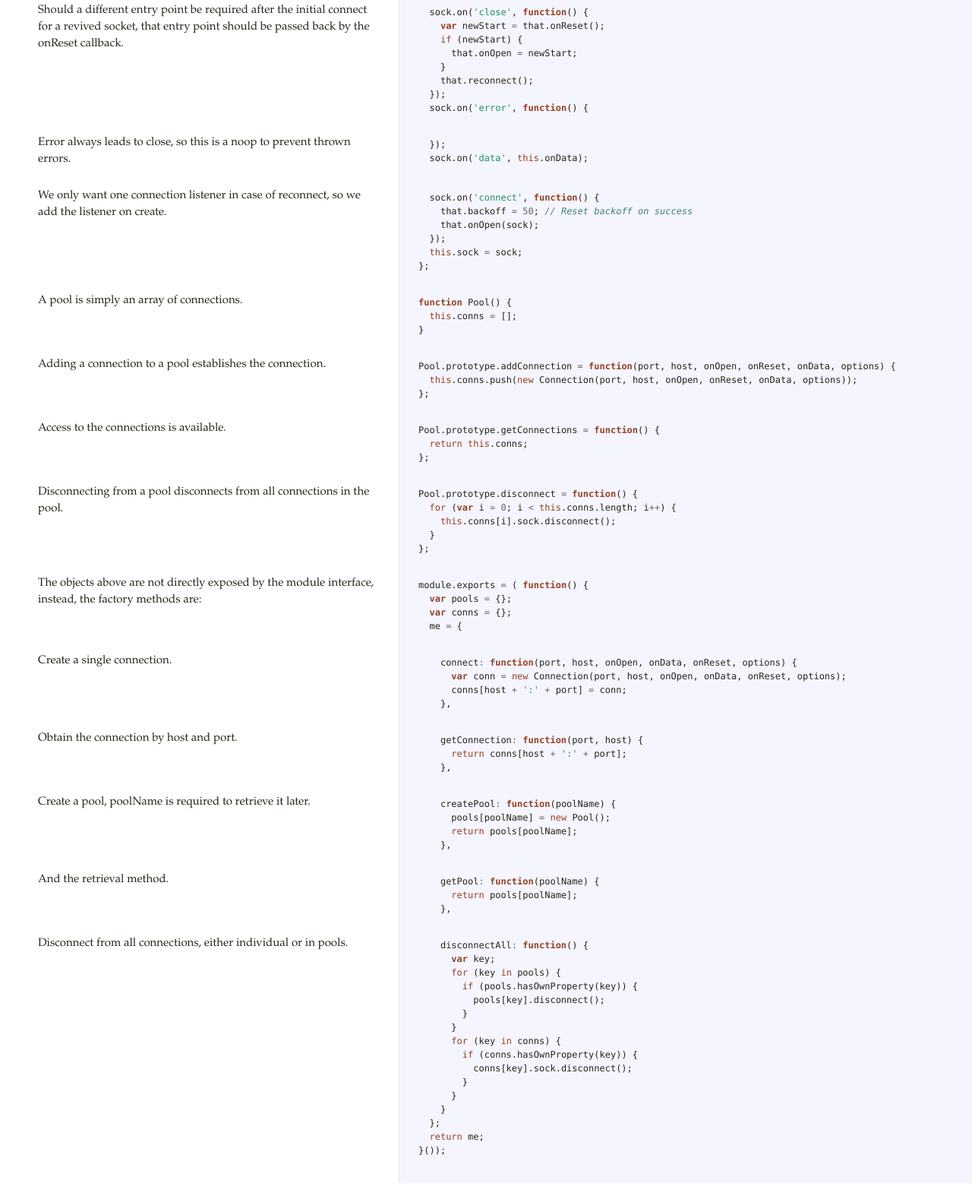
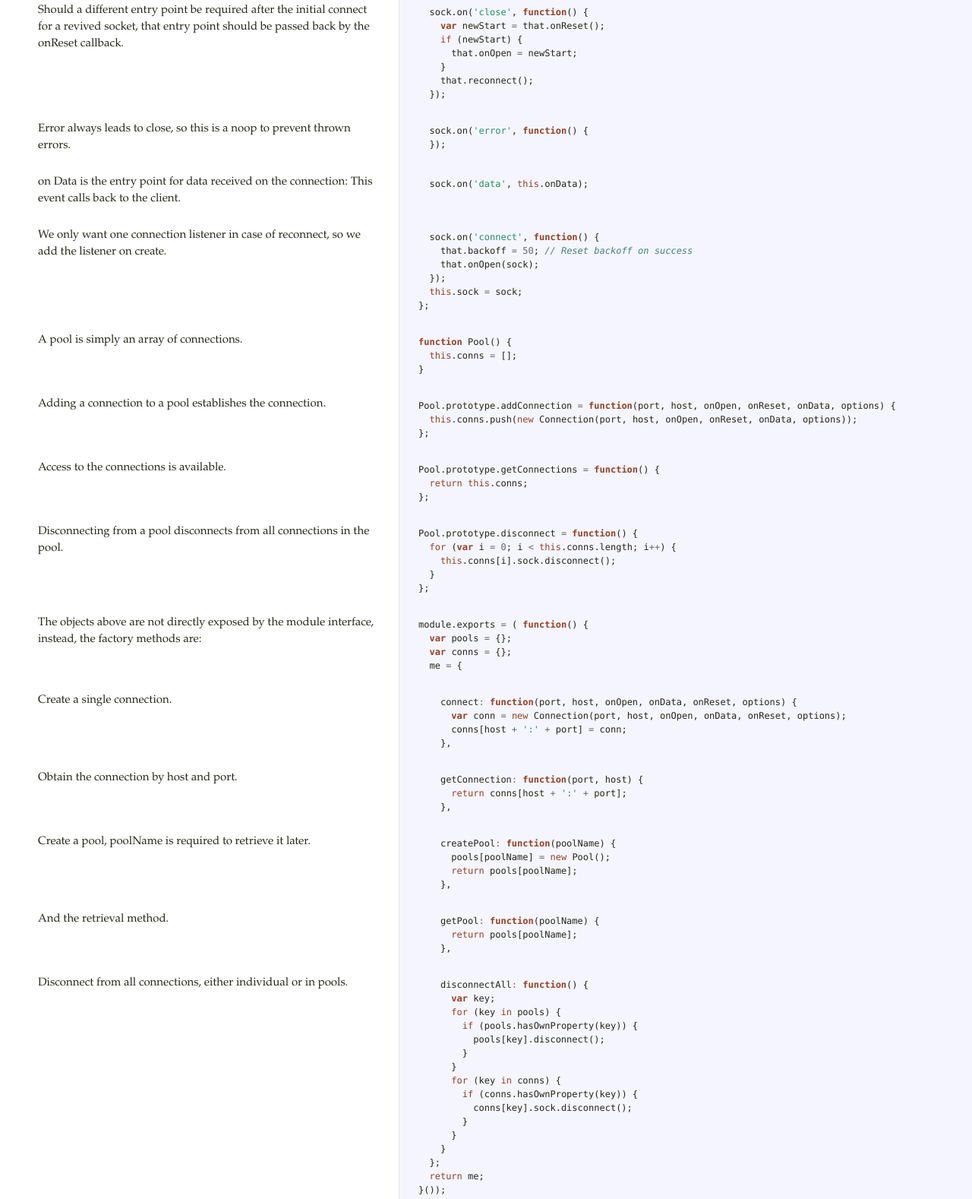
Before and after one commit to overclocked/overclocked.github.com, a plain HTML site: page connman/connman.html in a window 1280 px wide. Shown: the part 1417-2995 px from the top of the page at 76% size. Before the commit the page ends 2974 px from the top, so only its background shows below. Drawn offline with Linux system fonts and the light colour scheme.

Commit message:
Update annotated source

```diff
--- a/connman/connman.html
+++ b/connman/connman.html
@@ -69,38 +69,38 @@ callback.</p>             </td>             <td class="code">               <div
       <span class="nx">that</span><span class="p">.</span><span class="nx">onOpen</span> <span class="o">=</span> <span class="nx">newStart</span><span class="p">;</span>
     <span class="p">}</span>
     <span class="nx">that</span><span class="p">.</span><span class="nx">reconnect</span><span class="p">();</span>
-  <span class="p">});</span>
-  <span class="nx">sock</span><span class="p">.</span><span class="nx">on</span><span class="p">(</span><span class="s1">&#39;error&#39;</span><span class="p">,</span> <span class="kd">function</span><span class="p">()</span> <span class="p">{</span></pre></div>             </td>           </tr>                               <tr id="section-10">             <td class="docs">               <div class="pilwrap">                 <a class="pilcrow" href="#section-10">&#182;</a>               </div>               <p>Error always leads to close, so this is a noop to prevent thrown errors.</p>             </td>             <td class="code">               <div class="highlight"><pre>  <span class="p">});</span>
-  <span class="nx">sock</span><span class="p">.</span><span class="nx">on</span><span class="p">(</span><span class="s1">&#39;data&#39;</span><span class="p">,</span> <span class="k">this</span><span class="p">.</span><span class="nx">onData</span><span class="p">);</span></pre></div>             </td>           </tr>                               <tr id="section-11">             <td class="docs">               <div class="pilwrap">                 <a class="pilcrow" href="#section-11">&#182;</a>               </div>               <p>We only want one connection listener in case of reconnect, so we add the listener on create.</p>             </td>             <td class="code">               <div class="highlight"><pre>  <span class="nx">sock</span><span class="p">.</span><span class="nx">on</span><span class="p">(</span><span class="s1">&#39;connect&#39;</span><span class="p">,</span> <span class="kd">function</span><span class="p">()</span> <span class="p">{</span>
+  <span class="p">});</span></pre></div>             </td>           </tr>                               <tr id="section-10">             <td class="docs">               <div class="pilwrap">                 <a class="pilcrow" href="#section-10">&#182;</a>               </div>               <p>Error always leads to close, so this is a noop to prevent thrown errors.</p>             </td>             <td class="code">               <div class="highlight"><pre>  <span class="nx">sock</span><span class="p">.</span><span class="nx">on</span><span class="p">(</span><span class="s1">&#39;error&#39;</span><span class="p">,</span> <span class="kd">function</span><span class="p">()</span> <span class="p">{</span>
+  <span class="p">});</span></pre></div>             </td>           </tr>                               <tr id="section-11">             <td class="docs">               <div class="pilwrap">                 <a class="pilcrow" href="#section-11">&#182;</a>               </div>               <p>on Data is the entry point for data received on the connection:
+This event calls back to the client.</p>             </td>             <td class="code">               <div class="highlight"><pre>  <span class="nx">sock</span><span class="p">.</span><span class="nx">on</span><span class="p">(</span><span class="s1">&#39;data&#39;</span><span class="p">,</span> <span class="k">this</span><span class="p">.</span><span class="nx">onData</span><span class="p">);</span></pre></div>             </td>           </tr>                               <tr id="section-12">             <td class="docs">               <div class="pilwrap">                 <a class="pilcrow" href="#section-12">&#182;</a>               </div>               <p>We only want one connection listener in case of reconnect, so we add the listener on create.</p>             </td>             <td class="code">               <div class="highlight"><pre>  <span class="nx">sock</span><span class="p">.</span><span class="nx">on</span><span class="p">(</span><span class="s1">&#39;connect&#39;</span><span class="p">,</span> <span class="kd">function</span><span class="p">()</span> <span class="p">{</span>
     <span class="nx">that</span><span class="p">.</span><span class="nx">backoff</span> <span class="o">=</span> <span class="mi">50</span><span class="p">;</span> <span class="c1">// Reset backoff on success</span>
     <span class="nx">that</span><span class="p">.</span><span class="nx">onOpen</span><span class="p">(</span><span class="nx">sock</span><span class="p">);</span>
   <span class="p">});</span>
   <span class="k">this</span><span class="p">.</span><span class="nx">sock</span> <span class="o">=</span> <span class="nx">sock</span><span class="p">;</span>
-<span class="p">};</span></pre></div>             </td>           </tr>                               <tr id="section-12">             <td class="docs">               <div class="pilwrap">                 <a class="pilcrow" href="#section-12">&#182;</a>               </div>               <p>A pool is simply an array of connections.</p>             </td>             <td class="code">               <div class="highlight"><pre><span class="kd">function</span> <span class="nx">Pool</span><span class="p">()</span> <span class="p">{</span>
+<span class="p">};</span></pre></div>             </td>           </tr>                               <tr id="section-13">             <td class="docs">               <div class="pilwrap">                 <a class="pilcrow" href="#section-13">&#182;</a>               </div>               <p>A pool is simply an array of connections.</p>             </td>             <td class="code">               <div class="highlight"><pre><span class="kd">function</span> <span class="nx">Pool</span><span class="p">()</span> <span class="p">{</span>
   <span class="k">this</span><span class="p">.</span><span class="nx">conns</span> <span class="o">=</span> <span class="p">[];</span>
-<span class="p">}</span></pre></div>             </td>           </tr>                               <tr id="section-13">             <td class="docs">               <div class="pilwrap">                 <a class="pilcrow" href="#section-13">&#182;</a>               </div>               <p>Adding a connection to a pool establishes the connection.</p>             </td>             <td class="code">               <div class="highlight"><pre><span class="nx">Pool</span><span class="p">.</span><span class="nx">prototype</span><span class="p">.</span><span class="nx">addConnection</span> <span class="o">=</span> <span class="kd">function</span><span class="p">(</span><span class="nx">port</span><span class="p">,</span> <span class="nx">host</span><span class="p">,</span> <span class="nx">onOpen</span><span class="p">,</span> <span class="nx">onReset</span><span class="p">,</span> <span class="nx">onData</span><span class="p">,</span> <span class="nx">options</span><span class="p">)</span> <span class="p">{</span>
+<span class="p">}</span></pre></div>             </td>           </tr>                               <tr id="section-14">             <td class="docs">               <div class="pilwrap">                 <a class="pilcrow" href="#section-14">&#182;</a>               </div>               <p>Adding a connection to a pool establishes the connection.</p>             </td>             <td class="code">               <div class="highlight"><pre><span class="nx">Pool</span><span class="p">.</span><span class="nx">prototype</span><span class="p">.</span><span class="nx">addConnection</span> <span class="o">=</span> <span class="kd">function</span><span class="p">(</span><span class="nx">port</span><span class="p">,</span> <span class="nx">host</span><span class="p">,</span> <span class="nx">onOpen</span><span class="p">,</span> <span class="nx">onReset</span><span class="p">,</span> <span class="nx">onData</span><span class="p">,</span> <span class="nx">options</span><span class="p">)</span> <span class="p">{</span>
   <span class="k">this</span><span class="p">.</span><span class="nx">conns</span><span class="p">.</span><span class="nx">push</span><span class="p">(</span><span class="k">new</span> <span class="nx">Connection</span><span class="p">(</span><span class="nx">port</span><span class="p">,</span> <span class="nx">host</span><span class="p">,</span> <span class="nx">onOpen</span><span class="p">,</span> <span class="nx">onReset</span><span class="p">,</span> <span class="nx">onData</span><span class="p">,</span> <span class="nx">options</span><span class="p">));</span>
-<span class="p">};</span></pre></div>             </td>           </tr>                               <tr id="section-14">             <td class="docs">               <div class="pilwrap">                 <a class="pilcrow" href="#section-14">&#182;</a>               </div>               <p>Access to the connections is available.</p>             </td>             <td class="code">               <div class="highlight"><pre><span class="nx">Pool</span><span class="p">.</span><span class="nx">prototype</span><span class="p">.</span><span class="nx">getConnections</span> <span class="o">=</span> <span class="kd">function</span><span class="p">()</span> <span class="p">{</span>
+<span class="p">};</span></pre></div>             </td>           </tr>                               <tr id="section-15">             <td class="docs">               <div class="pilwrap">                 <a class="pilcrow" href="#section-15">&#182;</a>               </div>               <p>Access to the connections is available.</p>             </td>             <td class="code">               <div class="highlight"><pre><span class="nx">Pool</span><span class="p">.</span><span class="nx">prototype</span><span class="p">.</span><span class="nx">getConnections</span> <span class="o">=</span> <span class="kd">function</span><span class="p">()</span> <span class="p">{</span>
   <span class="k">return</span> <span class="k">this</span><span class="p">.</span><span class="nx">conns</span><span class="p">;</span>
-<span class="p">};</span></pre></div>             </td>           </tr>                               <tr id="section-15">             <td class="docs">               <div class="pilwrap">                 <a class="pilcrow" href="#section-15">&#182;</a>               </div>               <p>Disconnecting from a pool disconnects from all connections in the pool.</p>             </td>             <td class="code">               <div class="highlight"><pre><span class="nx">Pool</span><span class="p">.</span><span class="nx">prototype</span><span class="p">.</span><span class="nx">disconnect</span> <span class="o">=</span> <span class="kd">function</span><span class="p">()</span> <span class="p">{</span>
+<span class="p">};</span></pre></div>             </td>           </tr>                               <tr id="section-16">             <td class="docs">               <div class="pilwrap">                 <a class="pilcrow" href="#section-16">&#182;</a>               </div>               <p>Disconnecting from a pool disconnects from all connections in the pool.</p>             </td>             <td class="code">               <div class="highlight"><pre><span class="nx">Pool</span><span class="p">.</span><span class="nx">prototype</span><span class="p">.</span><span class="nx">disconnect</span> <span class="o">=</span> <span class="kd">function</span><span class="p">()</span> <span class="p">{</span>
   <span class="k">for</span> <span class="p">(</span><span class="kd">var</span> <span class="nx">i</span> <span class="o">=</span> <span class="mi">0</span><span class="p">;</span> <span class="nx">i</span> <span class="o">&lt;</span> <span class="k">this</span><span class="p">.</span><span class="nx">conns</span><span class="p">.</span><span class="nx">length</span><span class="p">;</span> <span class="nx">i</span><span class="o">++</span><span class="p">)</span> <span class="p">{</span>
     <span class="k">this</span><span class="p">.</span><span class="nx">conns</span><span class="p">[</span><span class="nx">i</span><span class="p">].</span><span class="nx">sock</span><span class="p">.</span><span class="nx">disconnect</span><span class="p">();</span>
   <span class="p">}</span>
-<span class="p">};</span></pre></div>             </td>           </tr>                               <tr id="section-16">             <td class="docs">               <div class="pilwrap">                 <a class="pilcrow" href="#section-16">&#182;</a>               </div>               <p>The objects above are not directly exposed by the module interface, instead,
+<span class="p">};</span></pre></div>             </td>           </tr>                               <tr id="section-17">             <td class="docs">               <div class="pilwrap">                 <a class="pilcrow" href="#section-17">&#182;</a>               </div>               <p>The objects above are not directly exposed by the module interface, instead,
 the factory methods are:</p>             </td>             <td class="code">               <div class="highlight"><pre><span class="nx">module</span><span class="p">.</span><span class="nx">exports</span> <span class="o">=</span> <span class="p">(</span> <span class="kd">function</span><span class="p">()</span> <span class="p">{</span>
   <span class="kd">var</span> <span class="nx">pools</span> <span class="o">=</span> <span class="p">{};</span>
   <span class="kd">var</span> <span class="nx">conns</span> <span class="o">=</span> <span class="p">{};</span>
-  <span class="nx">me</span> <span class="o">=</span> <span class="p">{</span></pre></div>             </td>           </tr>                               <tr id="section-17">             <td class="docs">               <div class="pilwrap">                 <a class="pilcrow" href="#section-17">&#182;</a>               </div>               <p>Create a single connection.</p>             </td>             <td class="code">               <div class="highlight"><pre>    <span class="nx">connect</span><span class="o">:</span> <span class="kd">function</span><span class="p">(</span><span class="nx">port</span><span class="p">,</span> <span class="nx">host</span><span class="p">,</span> <span class="nx">onOpen</span><span class="p">,</span> <span class="nx">onData</span><span class="p">,</span> <span class="nx">onReset</span><span class="p">,</span> <span class="nx">options</span><span class="p">)</span> <span class="p">{</span>
+  <span class="nx">me</span> <span class="o">=</span> <span class="p">{</span></pre></div>             </td>           </tr>                               <tr id="section-18">             <td class="docs">               <div class="pilwrap">                 <a class="pilcrow" href="#section-18">&#182;</a>               </div>               <p>Create a single connection.</p>             </td>             <td class="code">               <div class="highlight"><pre>    <span class="nx">connect</span><span class="o">:</span> <span class="kd">function</span><span class="p">(</span><span class="nx">port</span><span class="p">,</span> <span class="nx">host</span><span class="p">,</span> <span class="nx">onOpen</span><span class="p">,</span> <span class="nx">onData</span><span class="p">,</span> <span class="nx">onReset</span><span class="p">,</span> <span class="nx">options</span><span class="p">)</span> <span class="p">{</span>
       <span class="kd">var</span> <span class="nx">conn</span> <span class="o">=</span> <span class="k">new</span> <span class="nx">Connection</span><span class="p">(</span><span class="nx">port</span><span class="p">,</span> <span class="nx">host</span><span class="p">,</span> <span class="nx">onOpen</span><span class="p">,</span> <span class="nx">onData</span><span class="p">,</span> <span class="nx">onReset</span><span class="p">,</span> <span class="nx">options</span><span class="p">);</span>
       <span class="nx">conns</span><span class="p">[</span><span class="nx">host</span> <span class="o">+</span> <span class="s1">&#39;:&#39;</span> <span class="o">+</span> <span class="nx">port</span><span class="p">]</span> <span class="o">=</span> <span class="nx">conn</span><span class="p">;</span>
-    <span class="p">},</span></pre></div>             </td>           </tr>                               <tr id="section-18">             <td class="docs">               <div class="pilwrap">                 <a class="pilcrow" href="#section-18">&#182;</a>               </div>               <p>Obtain the connection by host and port.</p>             </td>             <td class="code">               <div class="highlight"><pre>    <span class="nx">getConnection</span><span class="o">:</span> <span class="kd">function</span><span class="p">(</span><span class="nx">port</span><span class="p">,</span> <span class="nx">host</span><span class="p">)</span> <span class="p">{</span>
+    <span class="p">},</span></pre></div>             </td>           </tr>                               <tr id="section-19">             <td class="docs">               <div class="pilwrap">                 <a class="pilcrow" href="#section-19">&#182;</a>               </div>               <p>Obtain the connection by host and port.</p>             </td>             <td class="code">               <div class="highlight"><pre>    <span class="nx">getConnection</span><span class="o">:</span> <span class="kd">function</span><span class="p">(</span><span class="nx">port</span><span class="p">,</span> <span class="nx">host</span><span class="p">)</span> <span class="p">{</span>
       <span class="k">return</span> <span class="nx">conns</span><span class="p">[</span><span class="nx">host</span> <span class="o">+</span> <span class="s1">&#39;:&#39;</span> <span class="o">+</span> <span class="nx">port</span><span class="p">];</span>
-    <span class="p">},</span></pre></div>             </td>           </tr>                               <tr id="section-19">             <td class="docs">               <div class="pilwrap">                 <a class="pilcrow" href="#section-19">&#182;</a>               </div>               <p>Create a pool, poolName is required to retrieve it later.</p>             </td>             <td class="code">               <div class="highlight"><pre>    <span class="nx">createPool</span><span class="o">:</span> <span class="kd">function</span><span class="p">(</span><span class="nx">poolName</span><span class="p">)</span> <span class="p">{</span>
+    <span class="p">},</span></pre></div>             </td>           </tr>                               <tr id="section-20">             <td class="docs">               <div class="pilwrap">                 <a class="pilcrow" href="#section-20">&#182;</a>               </div>               <p>Create a pool, poolName is required to retrieve it later.</p>             </td>             <td class="code">               <div class="highlight"><pre>    <span class="nx">createPool</span><span class="o">:</span> <span class="kd">function</span><span class="p">(</span><span class="nx">poolName</span><span class="p">)</span> <span class="p">{</span>
       <span class="nx">pools</span><span class="p">[</span><span class="nx">poolName</span><span class="p">]</span> <span class="o">=</span> <span class="k">new</span> <span class="nx">Pool</span><span class="p">();</span>
       <span class="k">return</span> <span class="nx">pools</span><span class="p">[</span><span class="nx">poolName</span><span class="p">];</span>
-    <span class="p">},</span></pre></div>             </td>           </tr>                               <tr id="section-20">             <td class="docs">               <div class="pilwrap">                 <a class="pilcrow" href="#section-20">&#182;</a>               </div>               <p>And the retrieval method.</p>             </td>             <td class="code">               <div class="highlight"><pre>    <span class="nx">getPool</span><span class="o">:</span> <span class="kd">function</span><span class="p">(</span><span class="nx">poolName</span><span class="p">)</span> <span class="p">{</span>
+    <span class="p">},</span></pre></div>             </td>           </tr>                               <tr id="section-21">             <td class="docs">               <div class="pilwrap">                 <a class="pilcrow" href="#section-21">&#182;</a>               </div>               <p>And the retrieval method.</p>             </td>             <td class="code">               <div class="highlight"><pre>    <span class="nx">getPool</span><span class="o">:</span> <span class="kd">function</span><span class="p">(</span><span class="nx">poolName</span><span class="p">)</span> <span class="p">{</span>
       <span class="k">return</span> <span class="nx">pools</span><span class="p">[</span><span class="nx">poolName</span><span class="p">];</span>
-    <span class="p">},</span></pre></div>             </td>           </tr>                               <tr id="section-21">             <td class="docs">               <div class="pilwrap">                 <a class="pilcrow" href="#section-21">&#182;</a>               </div>               <p>Disconnect from all connections, either individual or in pools.</p>             </td>             <td class="code">               <div class="highlight"><pre>    <span class="nx">disconnectAll</span><span class="o">:</span> <span class="kd">function</span><span class="p">()</span> <span class="p">{</span>
+    <span class="p">},</span></pre></div>             </td>           </tr>                               <tr id="section-22">             <td class="docs">               <div class="pilwrap">                 <a class="pilcrow" href="#section-22">&#182;</a>               </div>               <p>Disconnect from all connections, either individual or in pools.</p>             </td>             <td class="code">               <div class="highlight"><pre>    <span class="nx">disconnectAll</span><span class="o">:</span> <span class="kd">function</span><span class="p">()</span> <span class="p">{</span>
       <span class="kd">var</span> <span class="nx">key</span><span class="p">;</span>
       <span class="k">for</span> <span class="p">(</span><span class="nx">key</span> <span class="k">in</span> <span class="nx">pools</span><span class="p">)</span> <span class="p">{</span>
         <span class="k">if</span> <span class="p">(</span><span class="nx">pools</span><span class="p">.</span><span class="nx">hasOwnProperty</span><span class="p">(</span><span class="nx">key</span><span class="p">))</span> <span class="p">{</span>
@@ -115,6 +115,5 @@ the factory methods are:</p>             </td>             <td class="code">
     <span class="p">}</span>
   <span class="p">};</span>
   <span class="k">return</span> <span class="nx">me</span><span class="p">;</span>
-<span class="p">}());</span>
-
-</pre></div>             </td>           </tr>                </tbody>     </table>   </div> </body> </html>
+<span class="p">}());</span></pre></div>             </td>           </tr>                               <tr id="section-23">             <td class="docs">               <div class="pilwrap">                 <a class="pilcrow" href="#section-23">&#182;</a>               </div>               <p>I'm a hustler. And my hustle is trying to figure out the best ways to do what I like
+without having to do much else. -- Mos Def</p>             </td>             <td class="code">               <div class="highlight"><pre></pre></div>             </td>           </tr>                </tbody>     </table>   </div> </body> </html>
```
